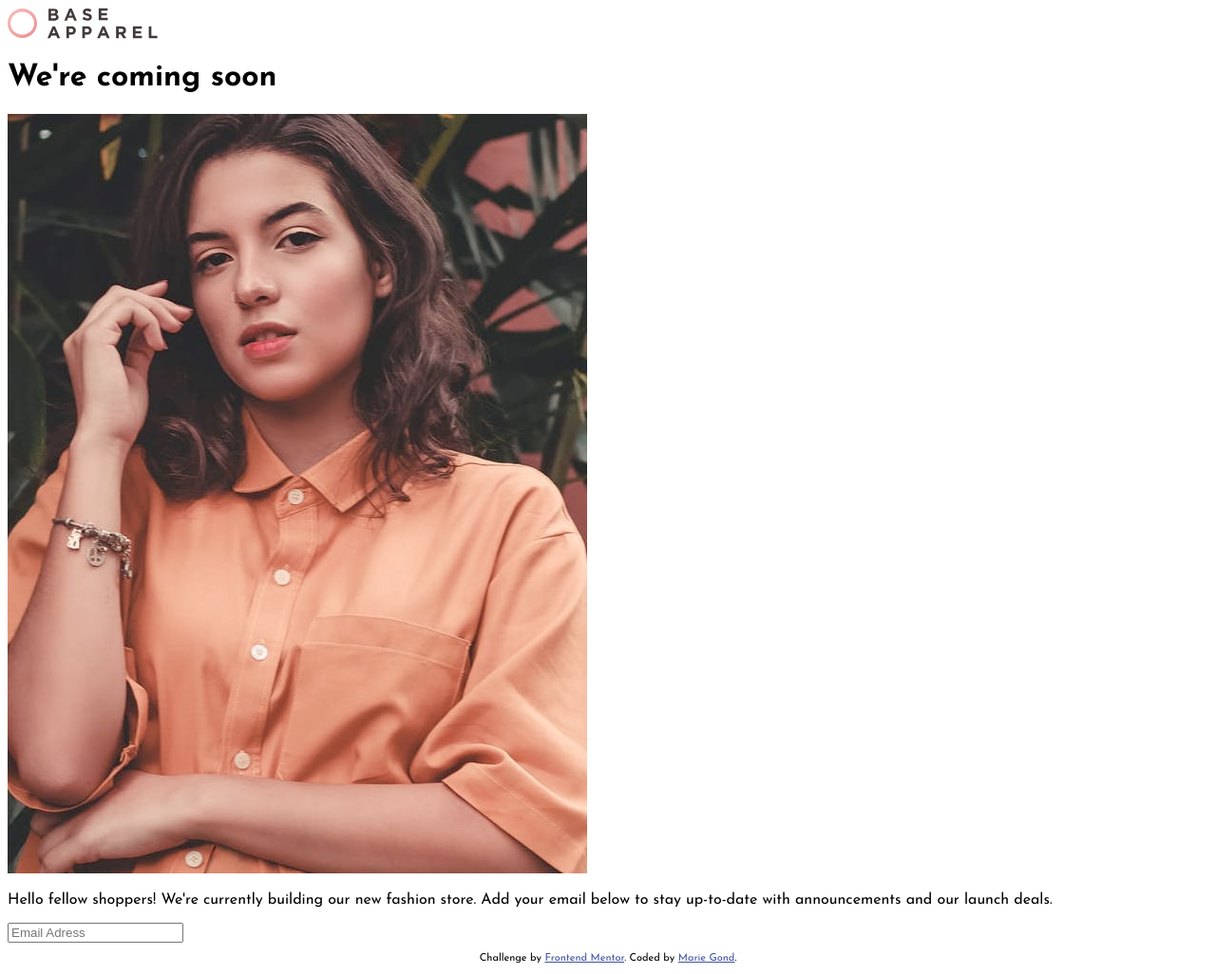
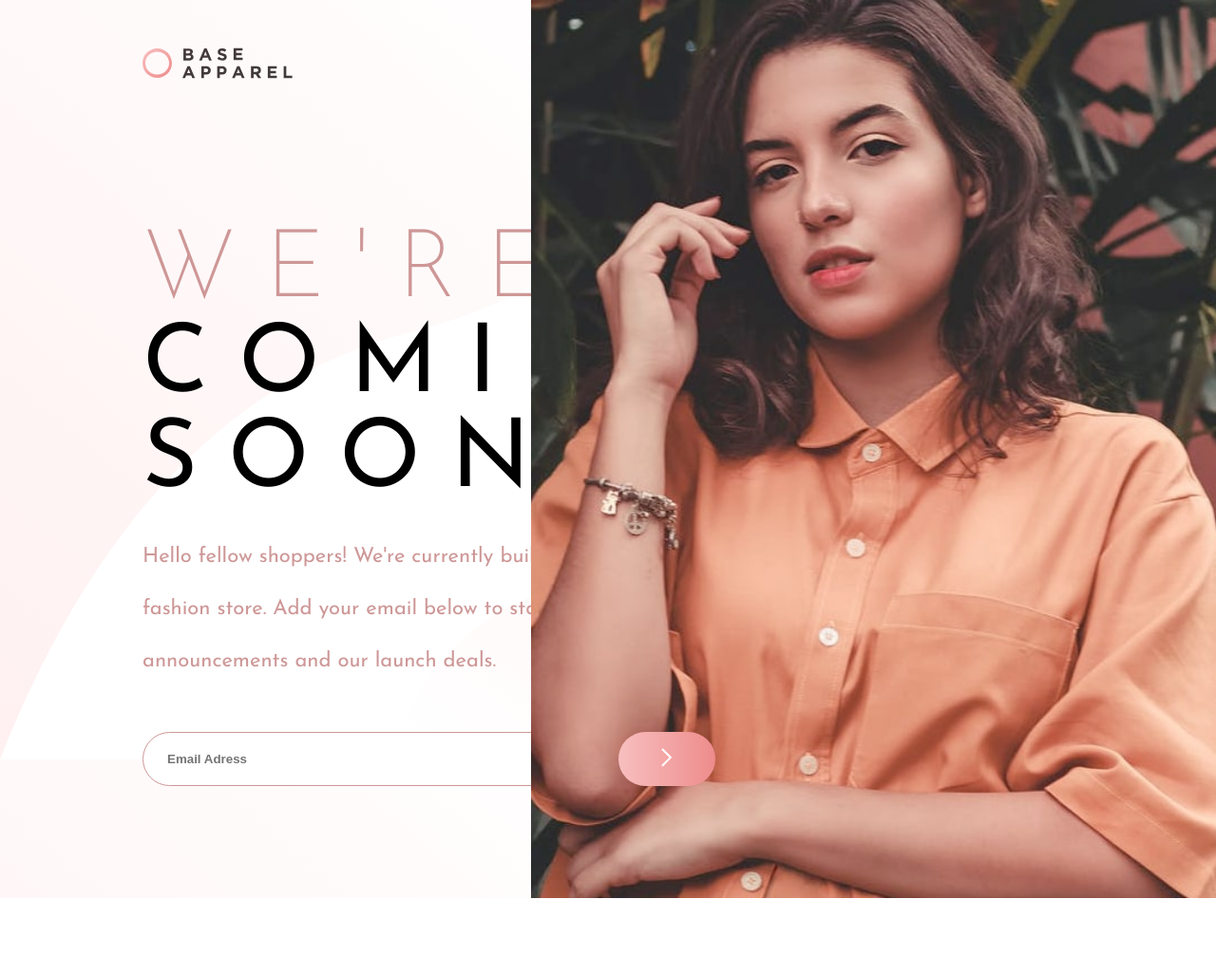
Before and after one commit to MarieG41/base-apparel-coming-soon-master, a plain HTML site: page index.html in a window 1280 px wide. Shown: the whole page at 95% size. After the commit the page ends 946 px from the top, so only its background shows below. Drawn offline with Linux system fonts and the light colour scheme.

Commit message:
desktop version almost complete

```diff
--- /dev/null
+++ b/_hero.scss
@@ -0,0 +1,57 @@
+.hero {
+    display: flex;
+    flex-direction: column;
+    .hero-title {
+        h1 {
+            margin-top: 150px;
+            width: 600px;
+            font-size: 100px;
+            font-weight: 400;
+            margin-bottom: 0;
+            span {
+                color: var(--desaturated-red);
+                font-weight: 200;
+            }
+        }
+    }
+    .img-hero {
+        display: flex;
+        justify-content: end;
+        position: absolute;
+        right: 0;
+        top: 0;
+        img {
+            width: 721px;
+        }
+    }
+    .hero-paragraph {
+        width: 590px;
+        color: var(--desaturated-red);
+        line-height: 250%;
+        font-size: 22px;
+        input {
+            margin-top: 25px;
+            width: 550px;
+            padding: 20px 25px;
+            border-radius: 30px;
+            border: 1px solid var(--desaturated-red);
+            outline: none;
+            color: var(--desaturated-red);
+            font-weight: 600;
+            z-index: 5;
+        }
+        button {
+            background: linear-gradient(to right, hsl(0, 80%, 86%), hsl(0, 74%, 74%));
+            border: none;
+            padding: 17px 45px;
+            border-radius: 30px;
+            position: absolute;
+            left: 651px;
+            top: 771px;
+            z-index: 0;
+        }
+        button:hover {
+            opacity: 0.8;
+        }
+    }
+}
--- a/index.html
+++ b/index.html
@@ -17,13 +17,23 @@
   </style>
 </head>
 <body>
-  <img src="images/logo.svg" alt="logo-apparel">
-  <h1><span>We're</span> coming soon</h1>
-  <img src="images/hero-desktop.jpg" alt="hero-section for desktop">
-  <p>Hello fellow shoppers! We're currently building our new fashion store.
-  Add your email below to stay up-to-date with announcements and our launch deals.</p>
+  <header><img src="images/logo.svg" alt="logo-apparel"></header>
 
-  <input type="email" placeholder="Email Adress">
+  <div class="hero">
+    <div class="hero-title">
+      <h1><span>W E ' R E</span><br> C O M I N G <br> S O O N</h1>
+    </div>
+    <div class="img-hero">
+      <img src="images/hero-desktop.jpg" alt="hero-section for desktop">
+    </div>
+    <div class="hero-paragraph">
+        <p>Hello fellow shoppers! We're currently building our new fashion store.
+      Add your email below to stay up-to-date with announcements and our launch deals.</p>
+      <input type="email" placeholder="Email Adress" required>
+      <button><img src="images/icon-arrow.svg" alt="bouton flèche de validation"></button>
+    </div>
+  </div>
+
 
   <footer>
     <p class="attribution">
--- a/main.scss
+++ b/main.scss
@@ -2,15 +2,26 @@
 --desaturated-red: hsl(0, 36%, 70%);
 --soft-red: hsl(0, 93%, 68%);
 --dark-grayish-red: hsl(0, 6%, 24%);
---background-initial: background: white;
---background-gradient-one: background: linear-gradient 135deg, hsl(0, 0%, 100%), 135deg, hsl(0, 100%, 98%);
---background-gradient-two: background: linear-gradient 135deg, hsl(0, 80%, 86%), 135deg, hsl(0, 74%, 74%);
 --font-size-body: 16px;
 --font-family-body: 'Josefin Sans', sans-serif;
 }
 
 body{
+    background-image: url('images/bg-pattern-desktop.svg');
+    object-fit: cover;
+    /*overflow-y: hidden;*/
     font-family: var(--font-family-body);
     font-size: var(--font-size-body);
     background-color: var(--background-gradient-one);
+    margin-left: 150px;
+
+    header {
+        margin-top: 50px;
+    }
 }
+
+@import 'hero';
+
+footer {
+    margin-top: 90px;
+}
```
Also changed, not shown: style.css, 1 other file.
